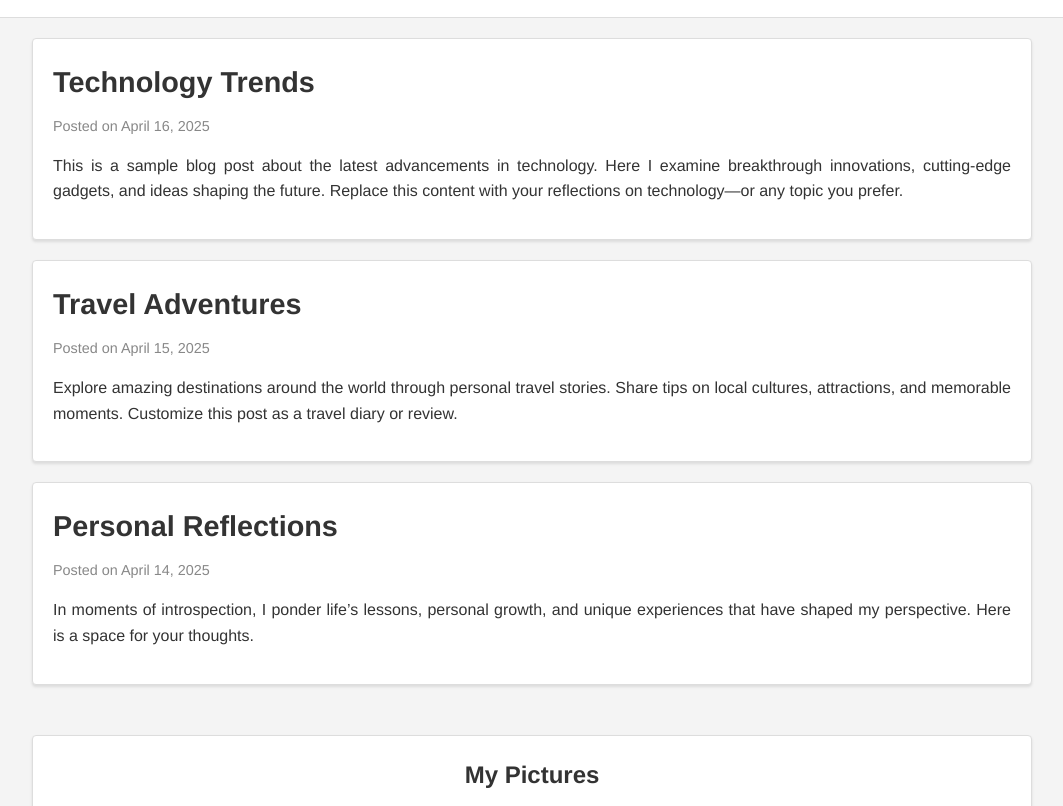
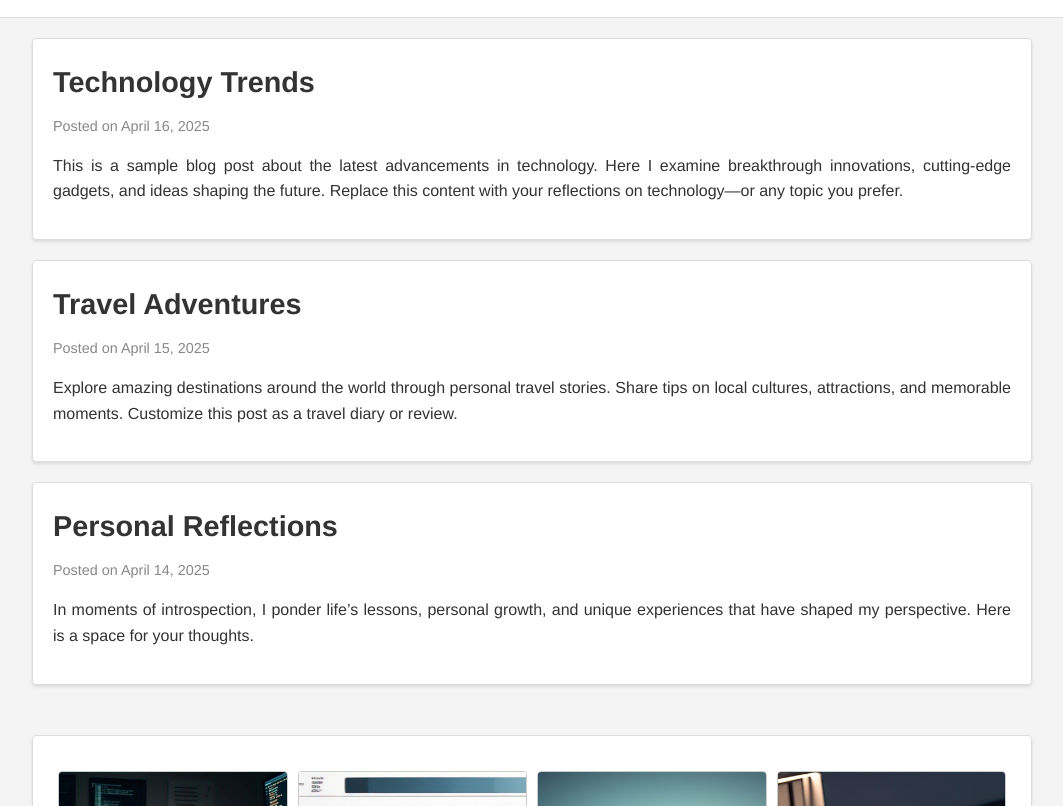
Before and after one commit to What-Is-Linux-lol/mywebsite, a plain HTML site: page index.html in a window 1280 px wide. Shown: the part 110-916 px from the top of the page, without its empty margins (108-1171 px from the left). Drawn offline with Linux system fonts and the light colour scheme.

Commit message:
Update index.html

```diff
--- a/index.html
+++ b/index.html
@@ -222,7 +222,7 @@
 
     <!-- Image Gallery -->
     <section id="gallery">
-      <h2>My Pictures</h2>
+      <h2></h2>
       <div class="gallery-grid">
         <img src="Images\photo1.jpeg" alt="Picture 1" />
         <img src="Images\photo2.jpeg" alt="Picture 2" />
```
